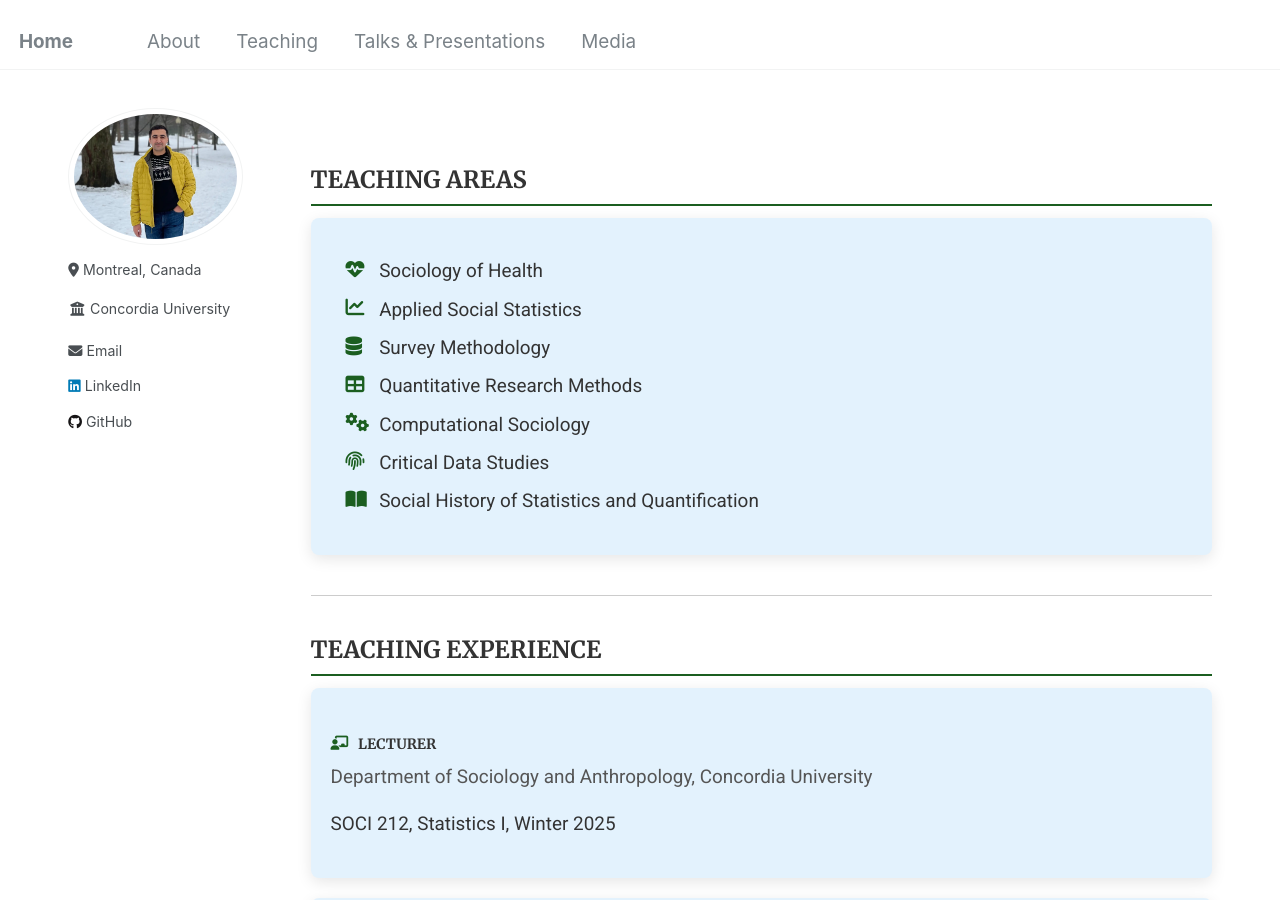
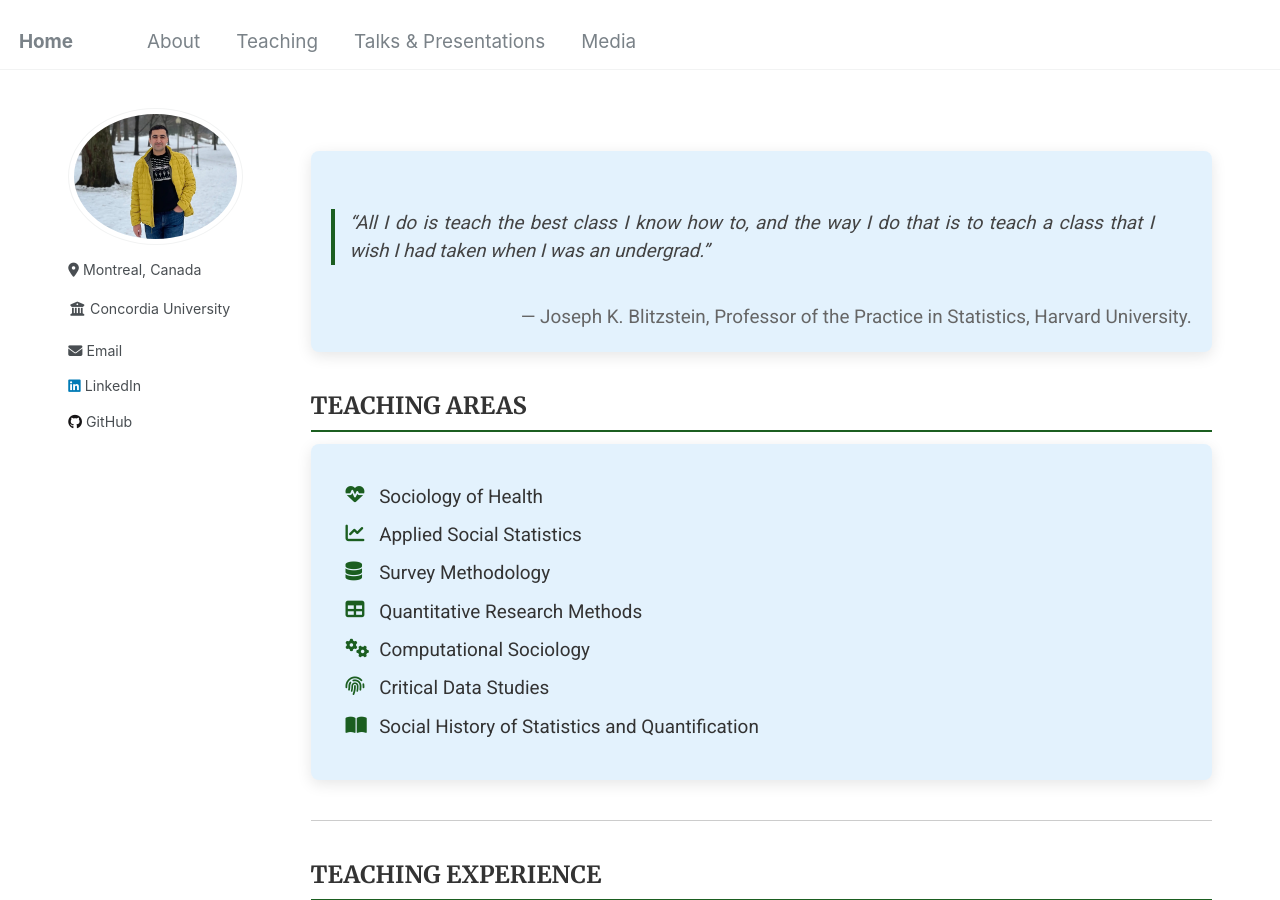
Before and after one commit to Mohsnmonji/mohsnmonji.github.io, a Jekyll site: the page built from _pages/teaching.md, in a window 1280 px wide and 900 px high. Built offline with Jekyll 4.4.1, drawn with Linux system fonts in a browser that asks for light colours.

Commit message:
Update teaching.md

```diff
--- a/_pages/teaching.md
+++ b/_pages/teaching.md
@@ -62,6 +62,17 @@ author_profile: true
 </style>
 
 <div class="teaching-section">
+  <div class="teaching-card">
+    <blockquote style="font-style: italic; border-left: 4px solid #1B5E20; padding-left: 15px; color: #444;">
+      “All I do is teach the best class I know how to, and the way I do that is to teach a class that I wish I had taken when I was an undergrad.”
+    </blockquote>
+    <p style="text-align: right; margin-top: 10px; color: #666;">
+      — Joseph K. Blitzstein, Professor of the Practice in Statistics, Harvard University.
+    </p>
+  </div>
+</div>
+
+<div class="teaching-section">
   <h2>TEACHING AREAS</h2>
   <div class="teaching-card">
     <ul class="teaching-list">
```
